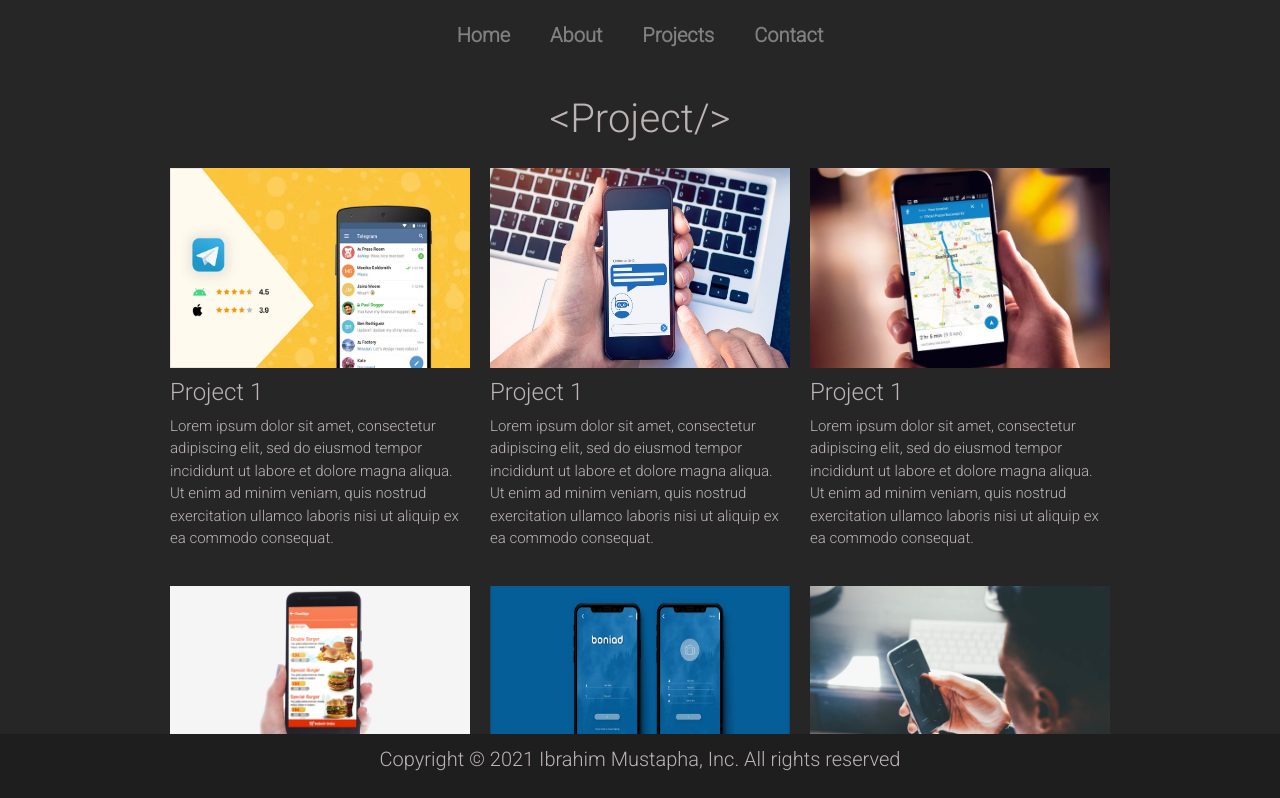
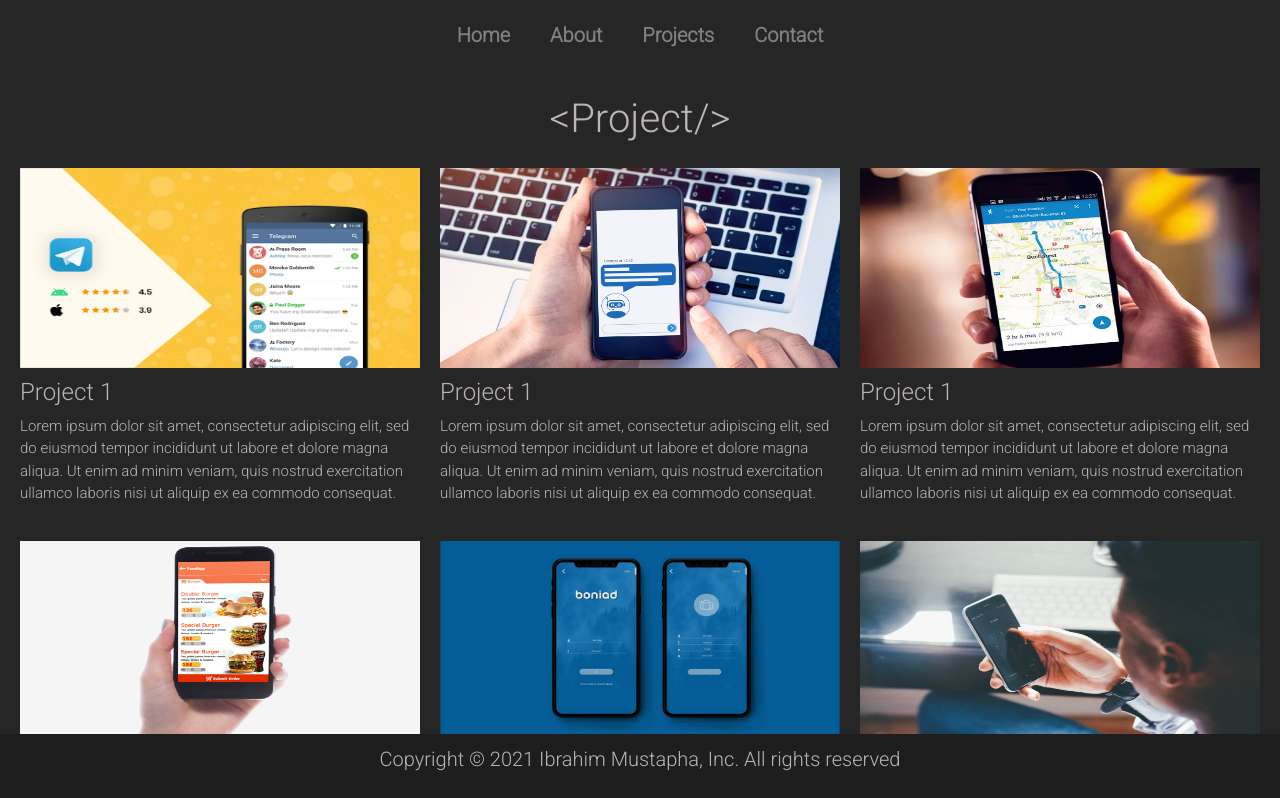
Before and after one commit to ibrahimmustapha/react_portfolio, a React (Create React App) app: page /projects in a window 1280 px wide. Shown: the top 798 px of the page. Built offline with nearby package versions, Linux system fonts and the light colour scheme; a web font is replaced by a local one.

Commit message:
mini changes

```diff
--- a/public/index.html
+++ b/public/index.html
@@ -44,7 +44,7 @@
       work correctly both with client-side routing and a non-root public URL.
       Learn how to configure a non-root public URL by running `npm run build`.
     -->
-    <title>React App</title>
+    <title>Mustapha Ibrahim's Portfolio</title>
   </head>
   <body>
     <noscript>You need to enable JavaScript to run this app.</noscript>
--- a/src/App.css
+++ b/src/App.css
@@ -131,7 +131,7 @@ input[type=submit] {
 
 .grid-container {
   display: grid;
-  grid-template-columns: 300px 300px 300px;
+  grid-template-columns: 400px 400px 400px;
   grid-template-rows: auto;
   grid-column: 2 / 4;
   justify-content: center;
@@ -142,7 +142,7 @@ input[type=submit] {
 }
 
 .p-img {
-  width: 300px;
+  width: 400px;
   height: 200px;
 }
 
--- a/src/stylesheet/home.css
+++ b/src/stylesheet/home.css
@@ -7,4 +7,5 @@
 .home-content button {
     padding: 15px;
     border: 3px solid white;
+    background-color: #808080;
 }
```
